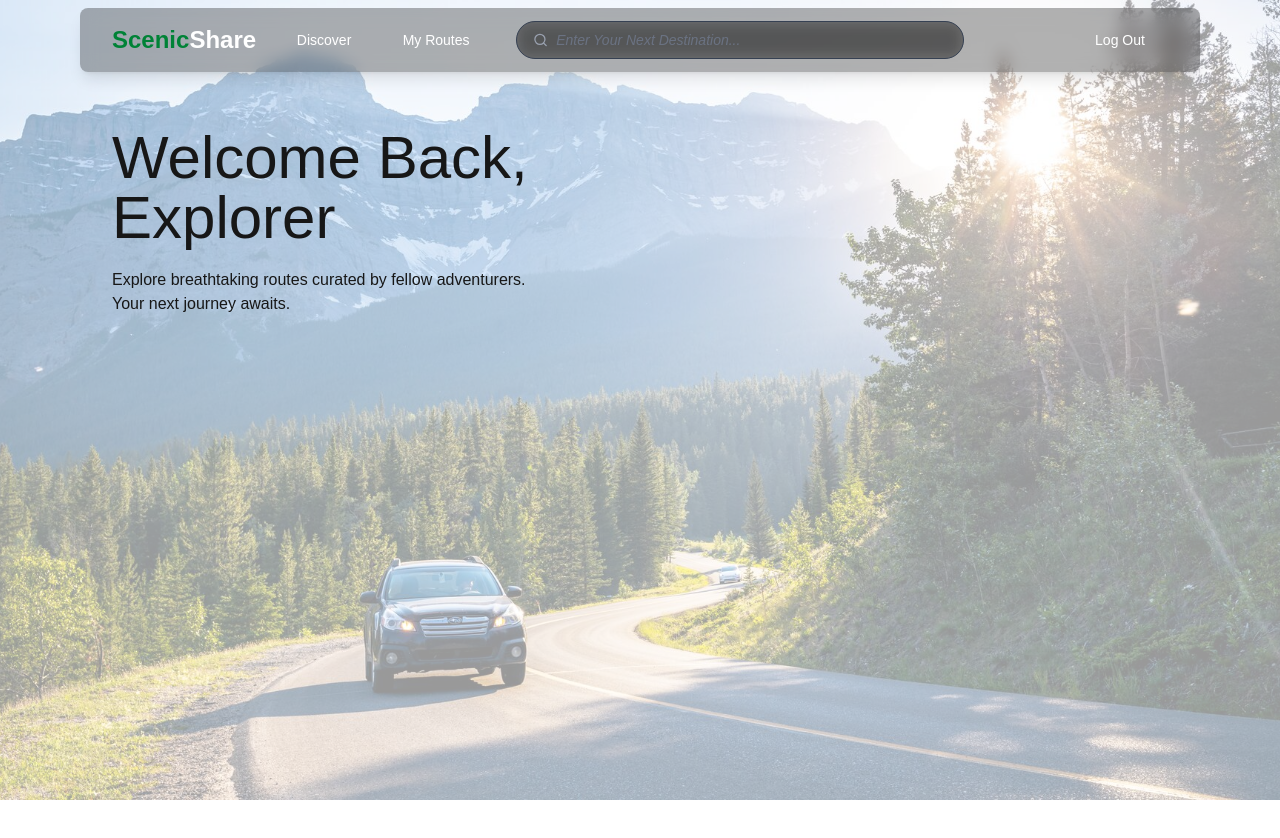
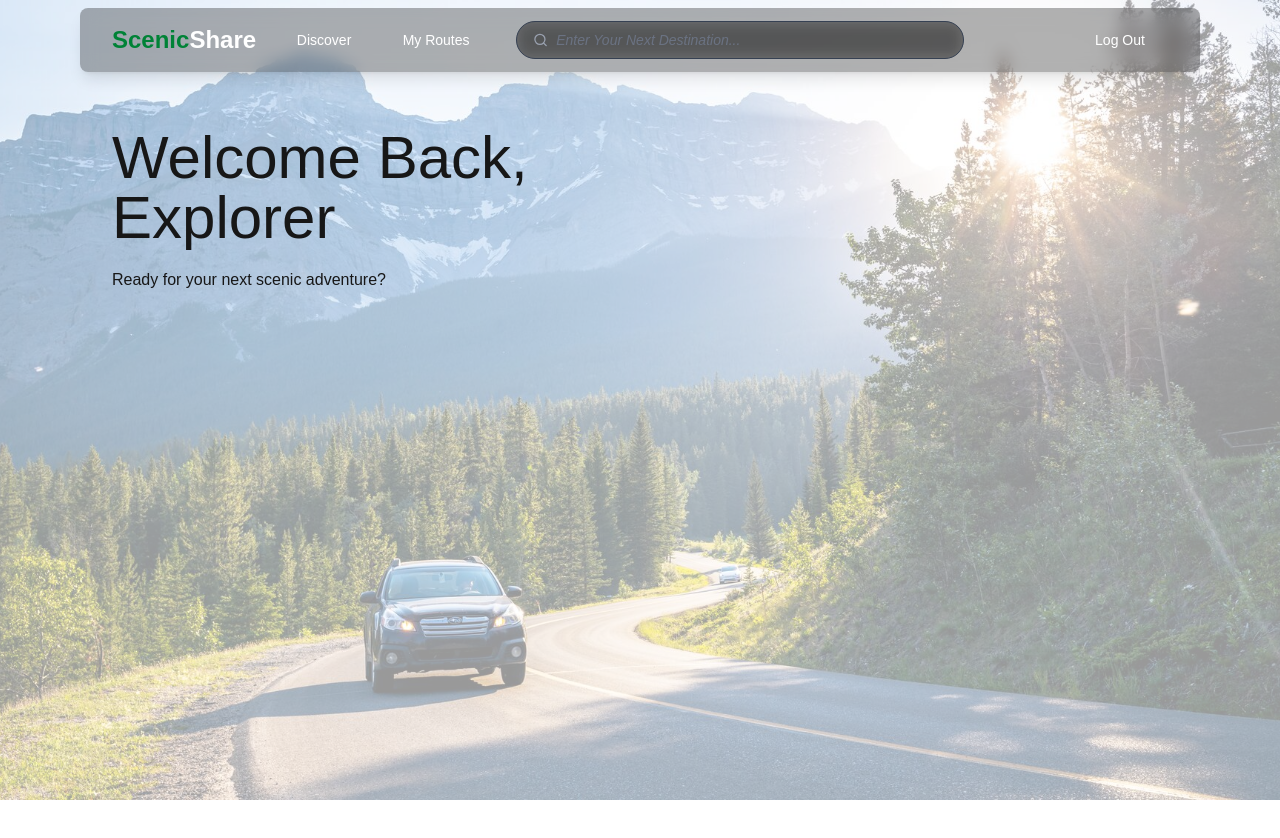
Before and after one commit to JohnL0919/ScenicShare, a Next.js app in the folder scenicshare-frontend/: page /home-page in a window 1280 px wide. Shown: the top 838 px of the page. Built offline with nearby package versions, Linux system fonts and the light colour scheme; no server answers.

Commit message:
description update

```diff
--- a/scenicshare-frontend/src/app/home-page/components/Header.tsx
+++ b/scenicshare-frontend/src/app/home-page/components/Header.tsx
@@ -37,8 +37,7 @@ export default function Header() {
         Welcome Back, {userName}
       </h1>
       <h5 className="my-3 sm:my-5 text-sm sm:text-base">
-        Explore breathtaking routes curated by fellow adventurers. Your next
-        journey awaits.
+        Ready for your next scenic adventure?
       </h5>
       <div className="flex flex-col sm:flex-row gap-3 sm:gap-5 w-full"></div>
     </div>
```
